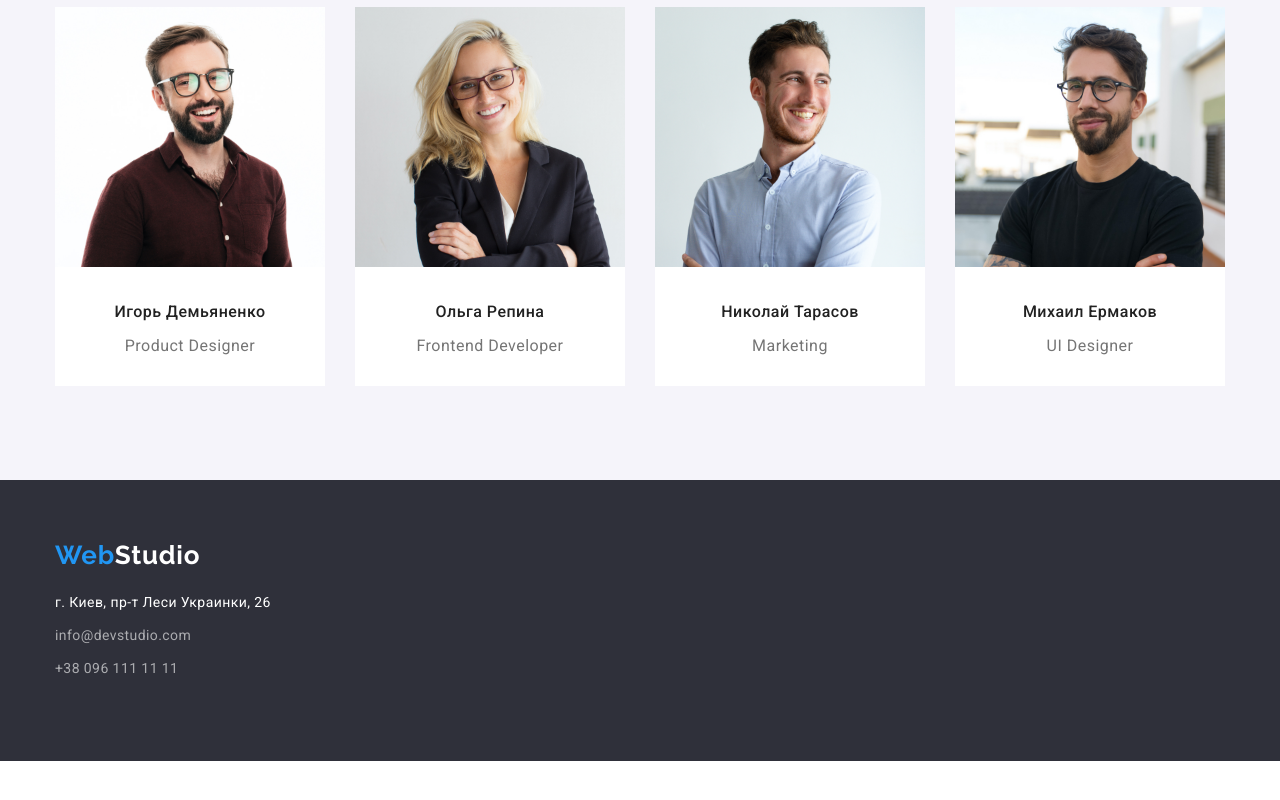
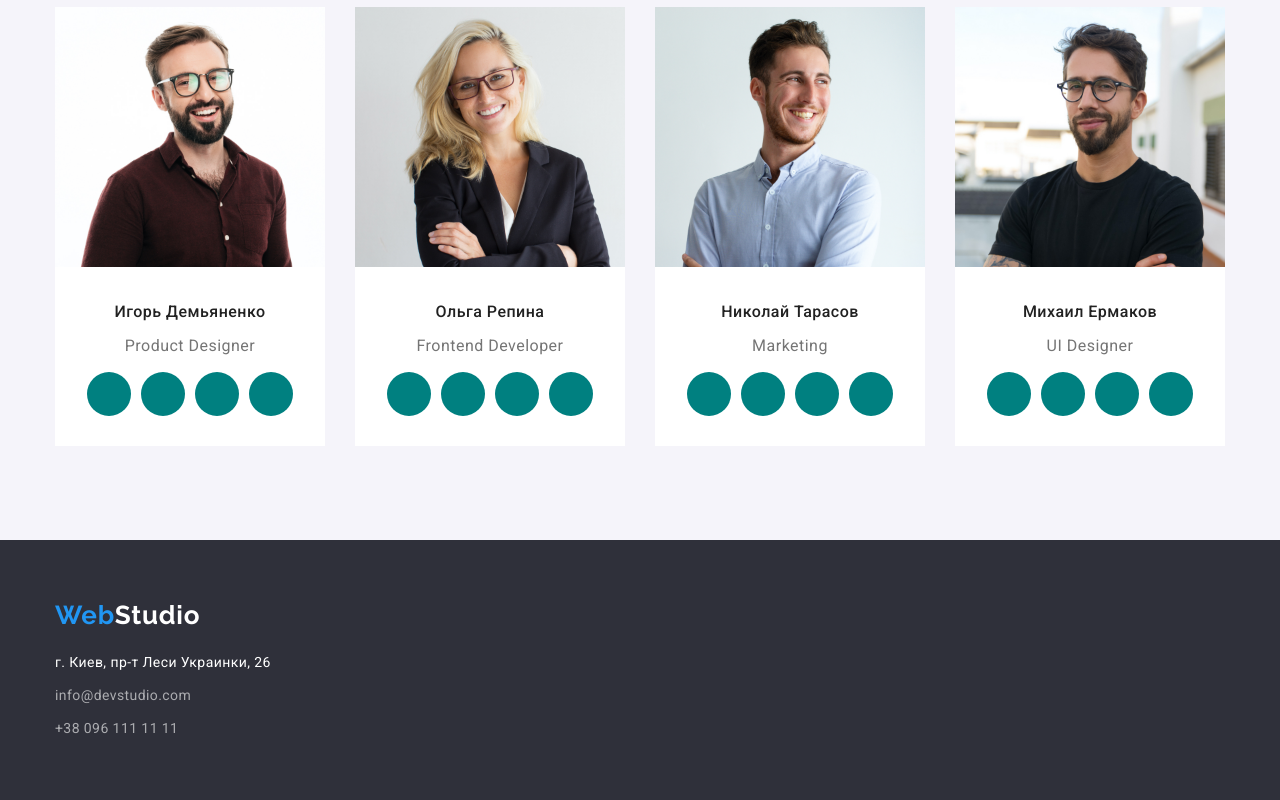
Before and after one commit to DenysKhm/goit-markup-hw-04, a plain HTML site: page index.html in a window 1280 px wide. Shown: the part 1626-2426 px from the top of the page. Before the commit the page ends 2387 px from the top, so only its background shows below. Drawn offline with nearby package versions, Linux system fonts and the light colour scheme.

Commit message:
HW4 start

```diff
--- a/css/styles.css
+++ b/css/styles.css
@@ -24,6 +24,7 @@ h6 {
 ul {
     margin: 0;
     padding-left: 0;
+    list-style: none;
 }
 img {
     display: block;
@@ -69,9 +70,6 @@ img {
 }
 
 .logo-header {color: black;}
-
-/* удалили точки списка */
-ul {list-style: none;}
 
 /* цвет навигации сайта */
 .nav-site {
@@ -135,6 +133,14 @@ ul {list-style: none;}
     background-color: #2F303A;
     padding-top: 200px;
     padding-bottom: 200px;
+    background-image: linear-gradient(
+        rgba(47, 48, 58, 0.4),
+        rgba(47, 48, 58, 0.4)
+        ),
+    url(../images/hero-bg.jpg);
+    background-repeat: no-repeat;
+    background-position: center;
+    background-size: cover;
     }
 .hero-title {
     color: #FFFFFF;
@@ -216,10 +222,10 @@ ul {list-style: none;}
     padding: 0;
 }
 
-.team-title {
+.team-section-title {
     margin-bottom: 50px;
 }
-.team-title, .job-title {
+.team-section-title, .job-title {
     color: var(--title-text-color);
     font-weight: 700;
     font-size: 36px;
@@ -227,6 +233,23 @@ ul {list-style: none;}
     text-align: center;
     letter-spacing: 0.03em;
 }
+
+.team-soc-list {
+    display: flex;
+    justify-content: center;
+}
+
+.team-soc-item + .team-soc-item {
+    margin-left: 10px;
+}
+.team-soc-link {
+    width: 44px;
+    height: 44px;
+    border-radius: 50%;
+    background-color: teal;
+    display: block;
+}
+
 .workers {
     display: flex;
     gap: 30px;
@@ -257,6 +280,7 @@ ul {list-style: none;}
     line-height: 1.18;
     text-align: center;
     letter-spacing: 0.03em;
+    margin-bottom: 16px;
 }
 
 /* футер */
@@ -381,7 +405,7 @@ ul {list-style: none;}
     border-right: 1px solid #EEEEEE;
     border-left: 1px solid #EEEEEE;
     border-bottom: 1px solid #EEEEEE;
-    padding: 30px 30px;
+    padding: 20px 24px;
 }
 
 .portfolio-title {
--- a/index.html
+++ b/index.html
@@ -79,13 +79,27 @@
             <!--Команда-->
         <section class="team section">
             <div class="container">
-                <h2 class="team-title">Наша команда</h2>
+                <h2 class="team-section-title">Наша команда</h2>
             <ul class="workers">
                 <li class="workers-item">
                     <img src="images/img.jpg" alt="Игорь Демьяненко" width="270">
                     <div class="workers-name">
                         <h3 class="workers-title">Игорь Демьяненко</h3>
                         <p class="workers-text">Product Designer</p>
+                        <ul class="team-soc-list">
+                            <li class="team-soc-item">
+                                <a href="" class="team-soc-link"></a>
+                            </li>
+                            <li class="team-soc-item">
+                                <a href="" class="team-soc-link"></a>
+                            </li>
+                            <li class="team-soc-item">
+                                <a href="" class="team-soc-link"></a>
+                            </li>
+                            <li class="team-soc-item">
+                                <a href="" class="team-soc-link"></a>
+                            </li>
+                        </ul>
                     </div>
                 </li>
                 <li class="workers-item">
@@ -93,6 +107,20 @@
                     <div class="workers-name">
                         <h3 class="workers-title">Ольга Репина</h3>
                         <p class="workers-text">Frontend Developer</p>
+                        <ul class="team-soc-list">
+                            <li class="team-soc-item">
+                                <a href="" class="team-soc-link"></a>
+                            </li>
+                            <li class="team-soc-item">
+                                <a href="" class="team-soc-link"></a>
+                            </li>
+                            <li class="team-soc-item">
+                                <a href="" class="team-soc-link"></a>
+                            </li>
+                            <li class="team-soc-item">
+                                <a href="" class="team-soc-link"></a>
+                            </li>
+                        </ul>
                     </div>
                 </li>
                 <li class="workers-item">
@@ -100,6 +128,20 @@
                     <div class="workers-name">
                         <h3 class="workers-title">Николай Тарасов</h3>
                         <p class="workers-text">Marketing</p>
+                        <ul class="team-soc-list">
+                            <li class="team-soc-item">
+                                <a href="" class="team-soc-link"></a>
+                            </li>
+                            <li class="team-soc-item">
+                                <a href="" class="team-soc-link"></a>
+                            </li>
+                            <li class="team-soc-item">
+                                <a href="" class="team-soc-link"></a>
+                            </li>
+                            <li class="team-soc-item">
+                                <a href="" class="team-soc-link"></a>
+                            </li>
+                        </ul>
                     </div>
                 </li>
                 <li class="workers-item">
@@ -107,6 +149,20 @@
                     <div class="workers-name">
                         <h3 class="workers-title">Михаил Ермаков</h3>
                         <p class="workers-text">UI Designer</p>
+                        <ul class="team-soc-list">
+                            <li class="team-soc-item">
+                                <a href="" class="team-soc-link"></a>
+                            </li>
+                            <li class="team-soc-item">
+                                <a href="" class="team-soc-link"></a>
+                            </li>
+                            <li class="team-soc-item">
+                                <a href="" class="team-soc-link"></a>
+                            </li>
+                            <li class="team-soc-item">
+                                <a href="" class="team-soc-link"></a>
+                            </li>
+                        </ul>
                     </div>
                 </li>
             </ul>
```
Also changed, not shown: images/hero-bg.jpg (added), 2 other files.
